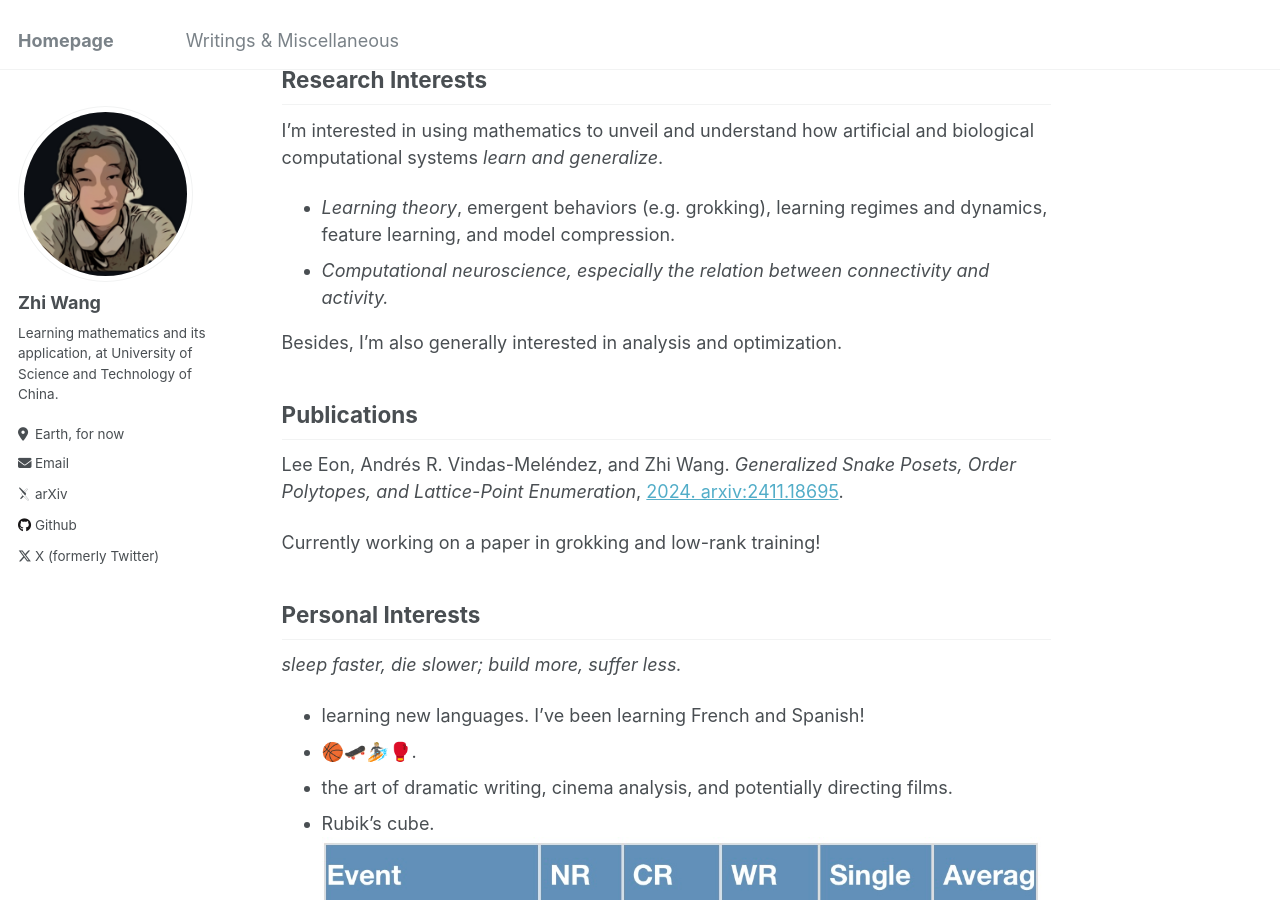
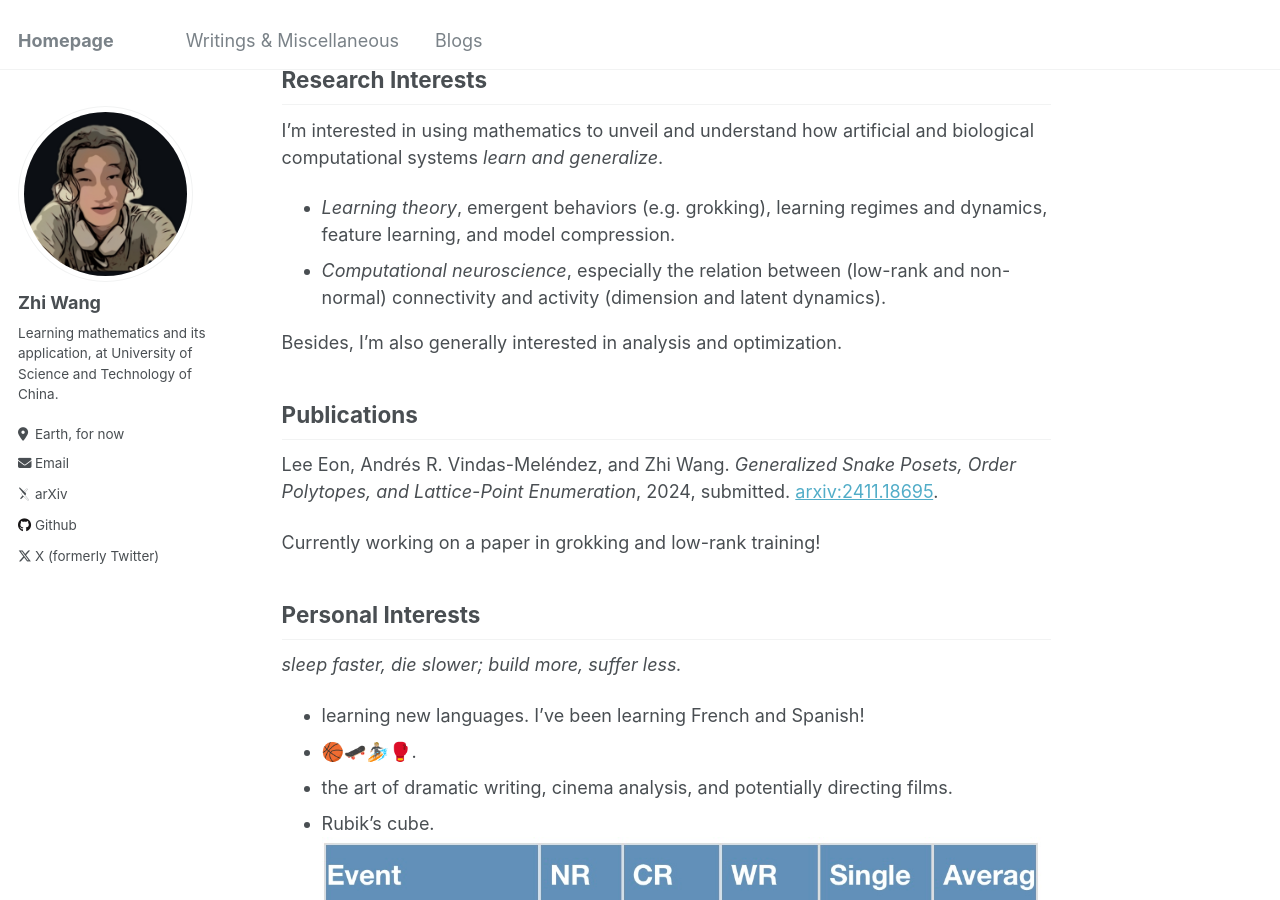
Before and after one commit to Zhi0467/Zhi0467.github.io, a Jekyll site: the page built from _pages/about.md, in a window 1280 px wide and 900 px high, scrolled down 408 px. Built offline with Jekyll 4.4.1, drawn with Linux system fonts in a browser that asks for light colours; some web fonts are replaced.

Commit message:
post section added

```diff
--- a/_data/navigation.yml
+++ b/_data/navigation.yml
@@ -3,3 +3,5 @@ main:
 
   - title: "Writings & Miscellaneous"
     url: /portfolio/
+  - title: "Blogs"
+    url: /blogs/
--- a/_pages/about.md
+++ b/_pages/about.md
@@ -19,13 +19,13 @@ Research Interests
 ------
 I'm interested in using mathematics to unveil and understand how artificial and biological computational systems *learn and generalize*.
 - *Learning theory*, emergent behaviors (e.g. grokking), learning regimes and dynamics, feature learning, and model compression.
-- *Computational neuroscience, especially the relation between connectivity and activity.*
+- *Computational neuroscience*, especially the relation between (low-rank and non-normal) connectivity and activity (dimension and latent dynamics).
 
 Besides, I'm also generally interested in analysis and optimization.
 
 Publications
 ------
-Lee Eon, Andrés R. Vindas-Meléndez, and Zhi Wang. *Generalized Snake Posets, Order Polytopes, and Lattice-Point Enumeration*, [2024. arxiv:2411.18695](https://arxiv.org/abs/2411.18695).
+Lee Eon, Andrés R. Vindas-Meléndez, and Zhi Wang. *Generalized Snake Posets, Order Polytopes, and Lattice-Point Enumeration*, 2024, submitted. [arxiv:2411.18695](https://arxiv.org/abs/2411.18695).
 
 Currently working on a paper in grokking and low-rank training!
 
```
Also changed, not shown: 1 other file.
